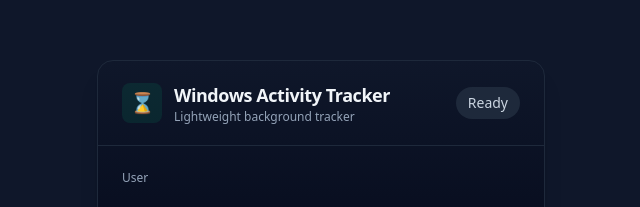
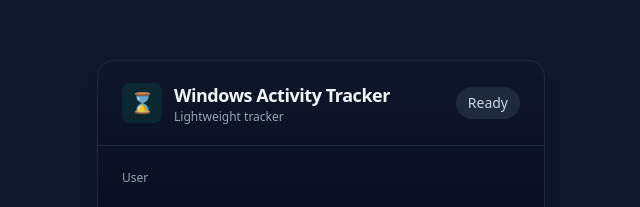
Before and after one commit to maksymtymchenko/tracker-app, a website with bundled scripts: page src/renderer/index.html in a window 1280 px wide. Shown: the part 191-398 px from the top of the page, 319-959 px from the left. Built offline with nearby package versions, Linux system fonts and the light colour scheme.

Commit message:
test updated

```diff
--- a/package.json
+++ b/package.json
@@ -1,6 +1,6 @@
 {
     "name": "windows-activity-tracker",
-    "version": "0.1.20",
+    "version": "0.1.21",
     "private": true,
     "description": "Cross-platform (Windows/macOS/Linux) desktop activity tracker built with Electron and TypeScript",
     "main": "dist/main/main.js",
--- a/src/renderer/index.html
+++ b/src/renderer/index.html
@@ -16,7 +16,7 @@
                 <div class="h-10 w-10 rounded-lg bg-emerald-600/15 text-emerald-400 flex items-center justify-center text-xl">⌛</div>
                 <div>
                     <h1 class="text-lg font-semibold tracking-tight">Windows Activity Tracker</h1>
-                    <p class="text-xs text-slate-400">Lightweight background tracker</p>
+                    <p class="text-xs text-slate-400">Lightweight tracker</p>
                 </div>
                 <div class="ml-auto flex-shrink-0">
                     <span id="statusBadge" class="inline-flex items-center rounded-full bg-slate-800 text-slate-300 px-3 py-1.5 text-sm whitespace-nowrap">Ready</span>
```
Also changed, not shown: 1 other file.
